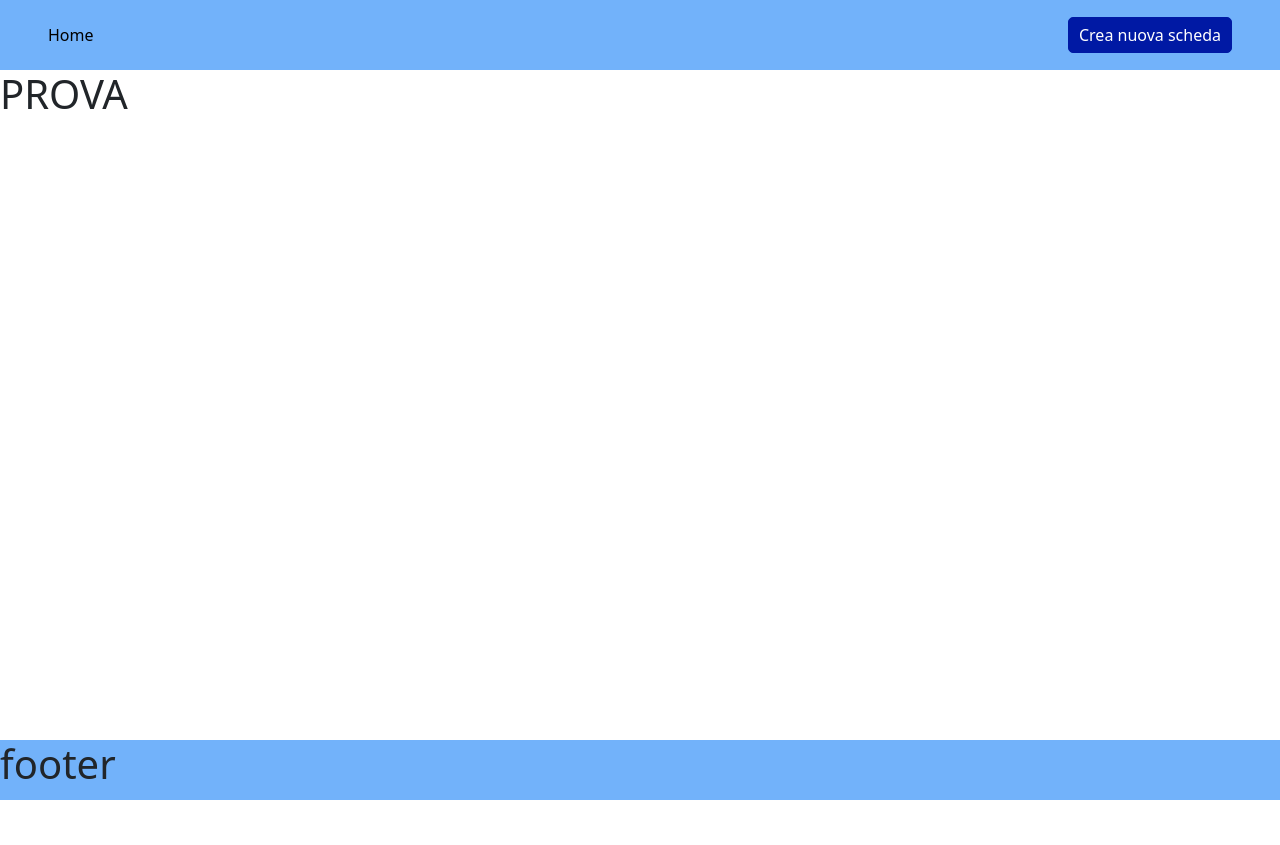
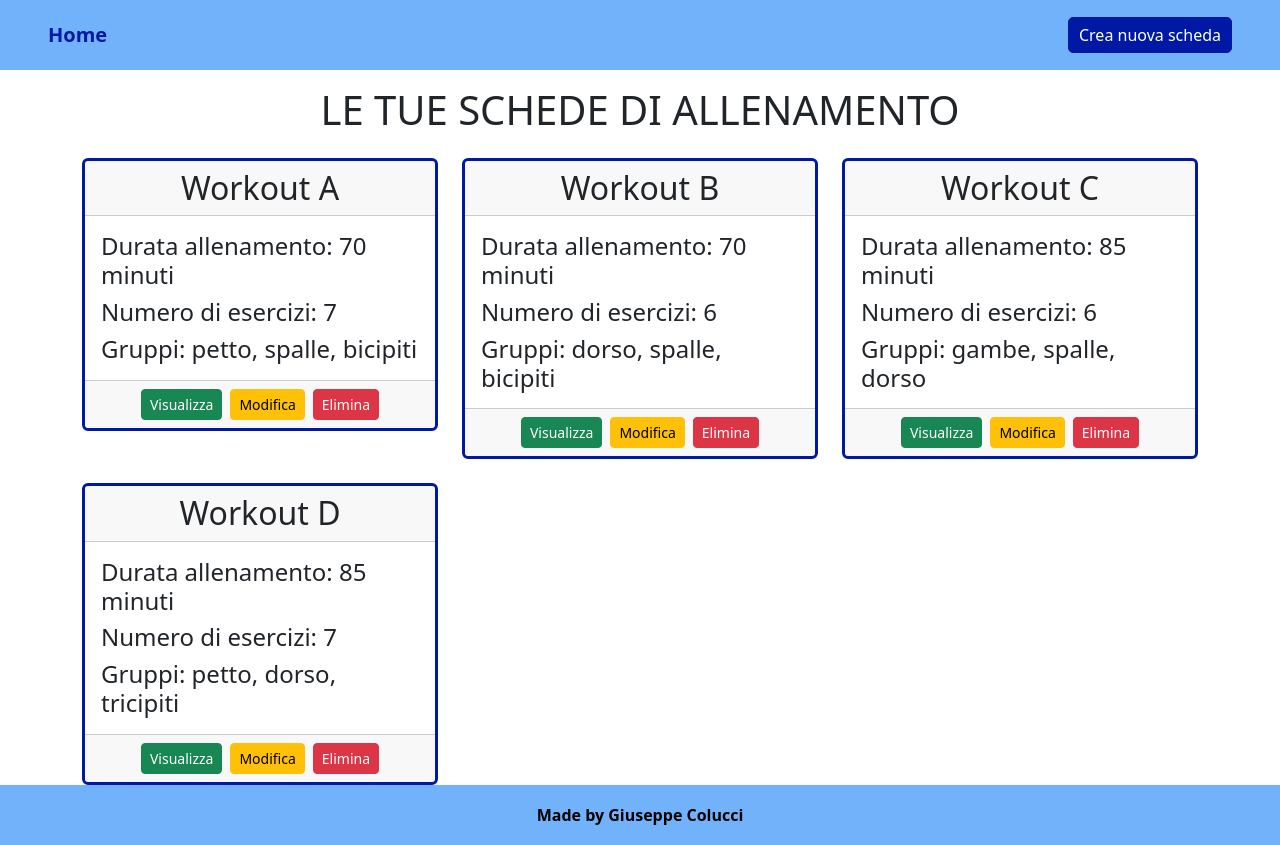
Before and after one commit to GiuseppeColucci95/scheda-palestra, a React (Vite) app: page / in a window 1280 px wide. Before the commit the page ends 800 px from the top, so only its background shows below. Built offline with nearby package versions, Linux system fonts and the light colour scheme.

Commit message:
create workout list page

```diff
--- a/src/components/Footer.jsx
+++ b/src/components/Footer.jsx
@@ -2,8 +2,8 @@ export default function Footer() {
 
   return (
     <>
-      <footer>
-        <h1>footer</h1>
+      <footer className="d-flex align-items-center justify-content-center">
+        <div className="text-black">Made by Giuseppe Colucci</div>
       </footer>
     </>
   );
--- a/src/index.css
+++ b/src/index.css
@@ -21,11 +21,19 @@ header {
   height: 70px;
 
   #home-ref {
-    color: black;
+    color: rgb(0, 25, 164);
+    font-size: 20px;
+    font-weight: 600;
+    border-bottom: 2px solid transparent;
+    border-top: 2px solid transparent;
+    transition: color 1s, border-bottom 1s, border-top 1s;
 
     &:hover {
-      color: rgb(104, 104, 104);
+      border-top: 2px solid rgb(255, 0, 89);
+      border-bottom: 2px solid rgb(255, 0, 89);
+      color: rgb(255, 0, 89);
     }
+
   }
 
   .button {
@@ -33,11 +41,29 @@ header {
     border-radius: 5px;
     border: 1px solid rgb(0, 25, 164);
     padding: 5px 10px;
+    transition: background-color 0.5s;
 
     &:hover {
       background-color: rgb(255, 0, 89);
       border: 1px solid black;
     }
+  }
+
+  @media screen and (max-width: 341px) {
+    height: 110px;
+
+    flex-direction: column;
+    padding-top: 15px;
+    padding-bottom: 15px;
+    text-align: center;
+  }
+
+  @media screen and (max-width: 271px) {
+    height: 130px;
+  }
+
+  @media screen and (max-width: 214px) {
+    height: 160px;
   }
 }
 
@@ -47,6 +73,16 @@ header {
 
 main {
   min-height: calc(100vh - 130px);
+
+  #workout-card {
+    border: 3px solid rgb(0, 25, 164);
+    transition: border 0.5s;
+
+    &:hover {
+      border: 3px solid rgb(255, 0, 89);
+      cursor: pointer;
+    }
+  }
 }
 
 /* #endregion MAIN */
@@ -56,6 +92,14 @@ main {
 footer {
   background-color: rgb(114, 178, 250);
   height: 60px;
+  padding: 0 10px;
+  text-align: center;
+  text-wrap: wrap;
+  font-weight: 700;
+
+  @media screen and (max-width: 228px) {
+    height: 100px;
+  }
 }
 
 /* #endregion FOOTER */
--- a/src/pages/Homepage.jsx
+++ b/src/pages/Homepage.jsx
@@ -1,8 +1,231 @@
 export default function Homepage() {
 
+  //datas
+  const schede = [
+    {
+      titolo: "Workout A",
+      numeroEsercizi: 7,
+      durata: 70,
+      gruppiMuscolari: "petto, spalle, bicipiti",
+      esercizi: [
+        {
+          titolo: "Distensioni manubri su panca piana",
+          serie: 4,
+          ripetizioni: 8,
+          recupero: 150
+        },
+        {
+          titolo: "Chest press",
+          serie: 3,
+          ripetizioni: 8,
+          recupero: 90
+        },
+        {
+          titolo: "Alzate laterali",
+          serie: 3,
+          ripetizioni: 10,
+          recupero: 60
+        },
+        {
+          titolo: "Deltoids machine",
+          serie: 3,
+          ripetizioni: 10,
+          recupero: 60
+        },
+        {
+          titolo: "Hammer curl alternato manubri",
+          serie: 3,
+          ripetizioni: 8,
+          recupero: 60
+        },
+        {
+          titolo: "Bicipiti al cavo sbarra",
+          serie: 3,
+          ripetizioni: 12,
+          recupero: 45
+        },
+        {
+          titolo: "Addominali alle parallele",
+          serie: 4,
+          ripetizioni: 20,
+          recupero: 60
+        }
+      ]
+    },
+    {
+      titolo: "Workout B",
+      numeroEsercizi: 6,
+      durata: 70,
+      gruppiMuscolari: "dorso, spalle, bicipiti",
+      esercizi: [
+        {
+          titolo: "T-bar presa larga",
+          serie: 4,
+          ripetizioni: 8,
+          recupero: 150
+        },
+        {
+          titolo: "Lat machine presa larga",
+          serie: 3,
+          ripetizioni: 8,
+          recupero: 120
+        },
+        {
+          titolo: "Arnold press",
+          serie: 3,
+          ripetizioni: 8,
+          recupero: 120
+        },
+        {
+          titolo: "Trap bar bent over row",
+          serie: 4,
+          ripetizioni: 10,
+          recupero: 60
+        },
+        {
+          titolo: "Biceps machine",
+          serie: 4,
+          ripetizioni: 12,
+          recupero: 60
+        },
+        {
+          titolo: "Abdominal machine",
+          serie: 4,
+          ripetizioni: 12,
+          recupero: 60
+        }
+      ]
+    },
+    {
+      titolo: "Workout C",
+      numeroEsercizi: 6,
+      durata: 85,
+      gruppiMuscolari: "gambe, spalle, dorso",
+      esercizi: [
+        {
+          titolo: "Squat al multipower",
+          serie: 4,
+          ripetizioni: 8,
+          recupero: 150
+        },
+        {
+          titolo: "Military press al multipower",
+          serie: 4,
+          ripetizioni: 6,
+          recupero: 120
+        },
+        {
+          titolo: "Leg extension",
+          serie: 3,
+          ripetizioni: 8,
+          recupero: 90
+        },
+        {
+          titolo: "Leg curl",
+          serie: 3,
+          ripetizioni: 15,
+          recupero: 45
+        },
+        {
+          titolo: "Dips machine",
+          serie: 3,
+          ripetizioni: 15,
+          recupero: 45
+        },
+        {
+          titolo: "Addominali parallele obliqui",
+          serie: 4,
+          ripetizioni: 20,
+          recupero: 60
+        }
+      ]
+    },
+    {
+      titolo: "Workout D",
+      numeroEsercizi: 7,
+      durata: 85,
+      gruppiMuscolari: "petto, dorso, tricipiti",
+      esercizi: [
+        {
+          titolo: "Panca inclinata 30°",
+          serie: 4,
+          ripetizioni: 8,
+          recupero: 120
+        },
+        {
+          titolo: "Trazioni neutre",
+          serie: 1,
+          ripetizioni: 35,
+          recupero: 60
+        },
+        {
+          titolo: "Trap bar bent over row",
+          serie: 4,
+          ripetizioni: 15,
+          recupero: 60
+        },
+        {
+          titolo: "Pull down",
+          serie: 4,
+          ripetizioni: 10,
+          recupero: 60
+        },
+        {
+          titolo: "French press manubri",
+          serie: 4,
+          ripetizioni: 8,
+          recupero: 70
+        },
+        {
+          titolo: "Tricipiti corda triangolo",
+          serie: 4,
+          ripetizioni: 12,
+          recupero: 70
+        }
+      ]
+    }
+  ];
+
+  //template
   return (
     <>
-      <h1>PROVA</h1>
+      <div className="container">
+
+        <h1 className="text-center py-3">LE TUE SCHEDE DI ALLENAMENTO</h1>
+
+        <div className="row row-cols-3 row-gap-4">
+
+          {
+            schede.map(workout => (
+
+              <div className="col">
+                <div id="workout-card" className="card">
+                  <div className="card-header">
+                    <h2 className="m-0 text-center">{workout.titolo}</h2>
+                  </div>
+                  <div className="card-body">
+                    <h4>Durata allenamento: {workout.durata} minuti</h4>
+                    <h4>Numero di esercizi: {workout.numeroEsercizi}</h4>
+                    <h4 className="m-0">Gruppi: {workout.gruppiMuscolari}</h4>
+                  </div>
+                  <div className="card-footer">
+                    <div className="div d-flex justify-content-center gap-2">
+                      <a className="btn btn-sm btn-success" href="#">Visualizza</a>
+                      <a className="btn btn-sm btn-warning" href="#">Modifica</a>
+                      <a className="btn btn-sm btn-danger" href="#">Elimina</a>
+                    </div>
+                  </div>
+                </div>
+              </div>
+              // WORKOUT CARD
+
+            ))
+          }
+
+        </div>
+        {/* WORKOUTS ROW */}
+
+      </div>
     </>
   );
 }
```
